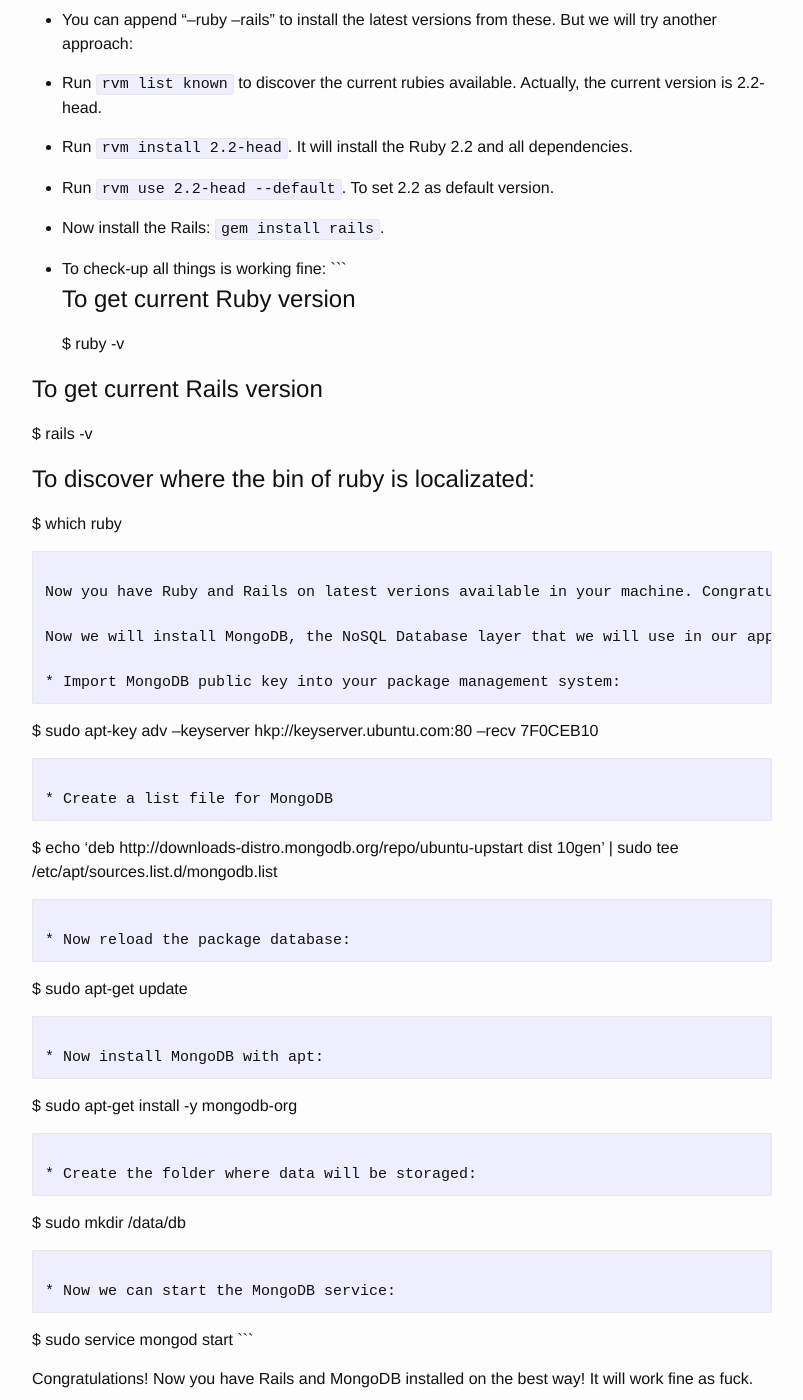
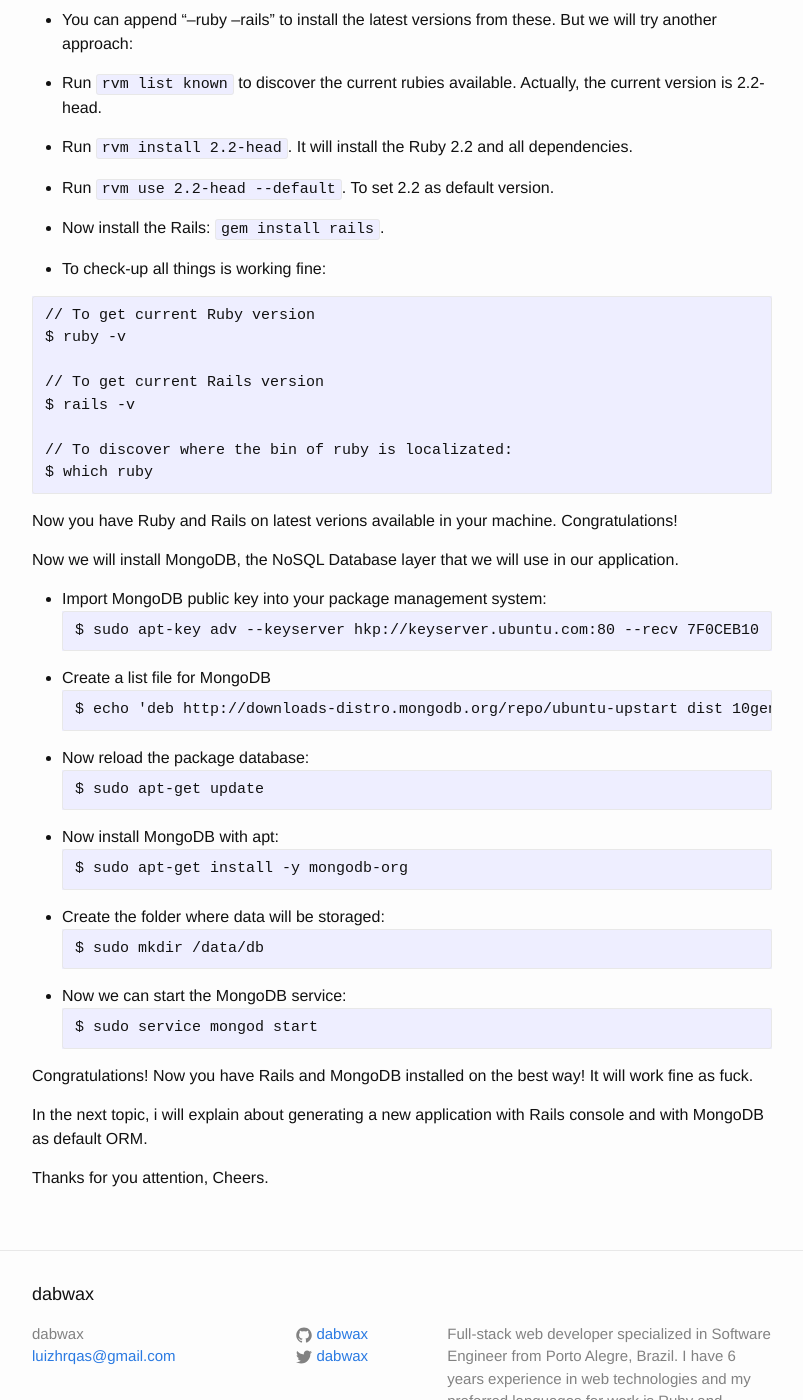
Before and after one commit to dabwax/dabwax.github.io, a Jekyll site: the page built from _posts/2015-12-08-set-up-ruby-on-rails-mongodb-your-linux-machine.markdown, in a window 1280 px wide and 1400 px high, scrolled down 500 px. Shown: the whole window, without its empty margins (238-1041 px from the left). Built offline with Jekyll 4.4.1, drawn with Linux system fonts in a browser that asks for light colours; some of the changed text lies outside the part shown.

````diff
--- a/_posts/2015-12-08-set-up-ruby-on-rails-mongodb-your-linux-machine.markdown
+++ b/_posts/2015-12-08-set-up-ruby-on-rails-mongodb-your-linux-machine.markdown
@@ -28,14 +28,15 @@ $ source ~/.rvm/scripts/rvm
 * Now install the Rails: `gem install rails`.
 
 * To check-up all things is working fine:
+
 ```
-# To get current Ruby version
+// To get current Ruby version
 $ ruby -v
 
-# To get current Rails version
+// To get current Rails version
 $ rails -v
 
-# To discover where the bin of ruby is localizated:
+// To discover where the bin of ruby is localizated:
 $ which ruby
 ```
 
````
Also changed, not shown: other parts of _posts/2015-12-08-set-up-ruby-on-rails-mongodb-your-linux-machine.markdown (+1 -1 lines).
